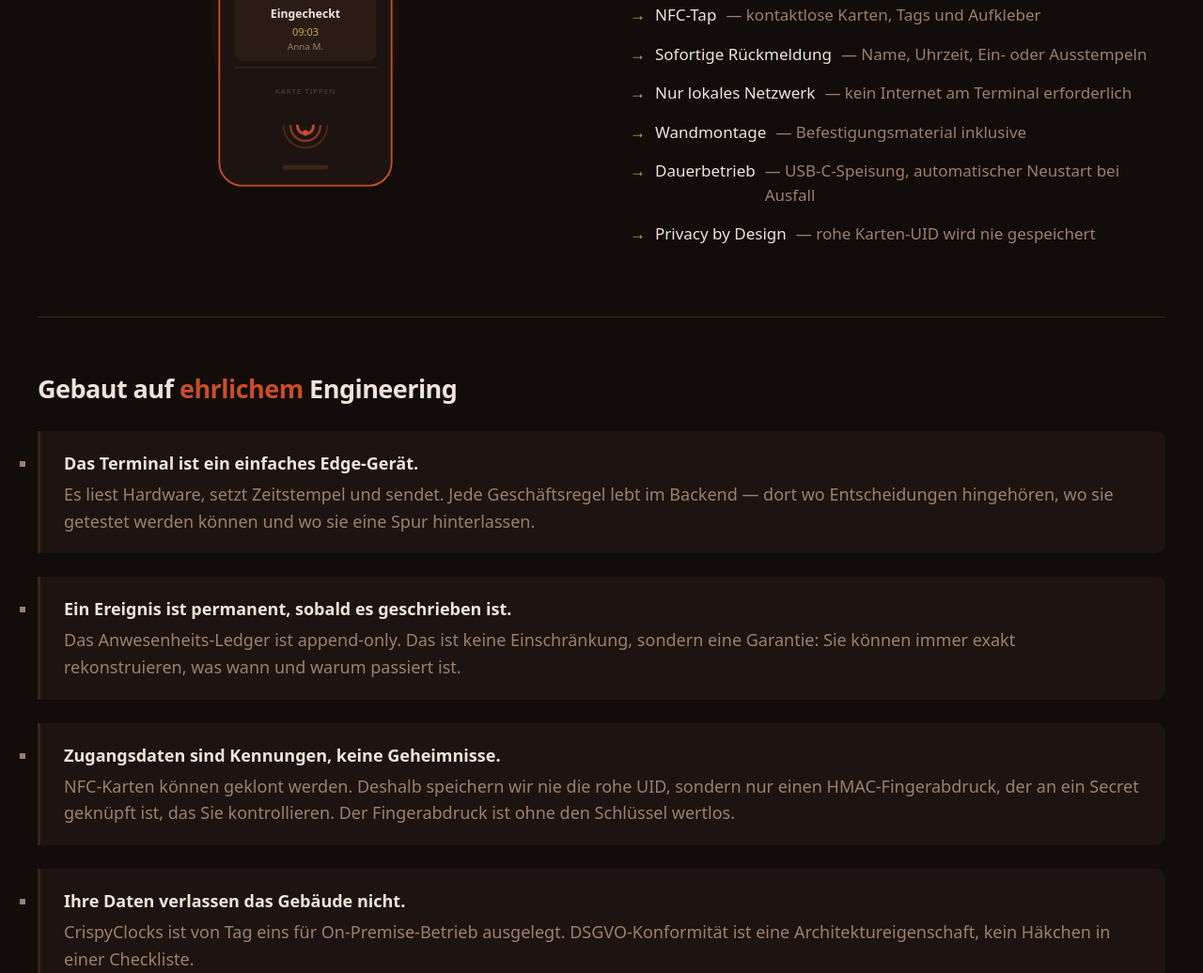
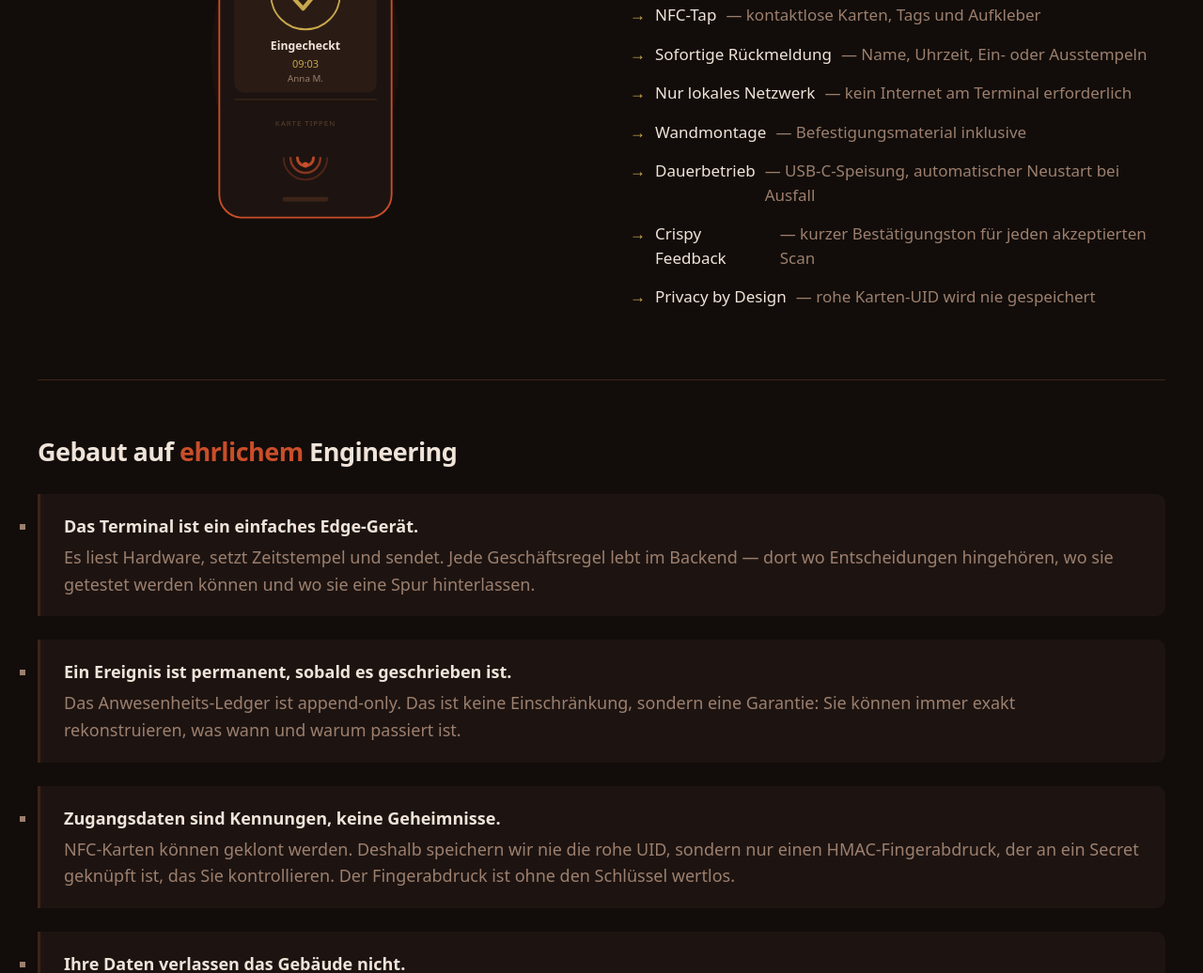
Before and after one commit to aimrinova/crispyclocks-site, a plain HTML site: page index.html in a window 1280 px wide. Shown: the part 2025-3061 px from the top of the page at 94% size. Drawn offline with nearby package versions, Linux system fonts and the light colour scheme.

Commit message:
Add Crispy Feedback bullet to terminal showcase

```diff
--- a/index.html
+++ b/index.html
@@ -360,6 +360,7 @@
           <li><strong>Nur lokales Netzwerk</strong> &mdash; kein Internet am Terminal erforderlich</li>
           <li><strong>Wandmontage</strong> &mdash; Befestigungsmaterial inklusive</li>
           <li><strong>Dauerbetrieb</strong> &mdash; USB-C-Speisung, automatischer Neustart bei Ausfall</li>
+          <li><strong>Crispy Feedback</strong> &mdash; kurzer Bestätigungston für jeden akzeptierten Scan</li>
           <li><strong>Privacy by Design</strong> &mdash; rohe Karten-UID wird nie gespeichert</li>
         </ul>
       </div>
```
